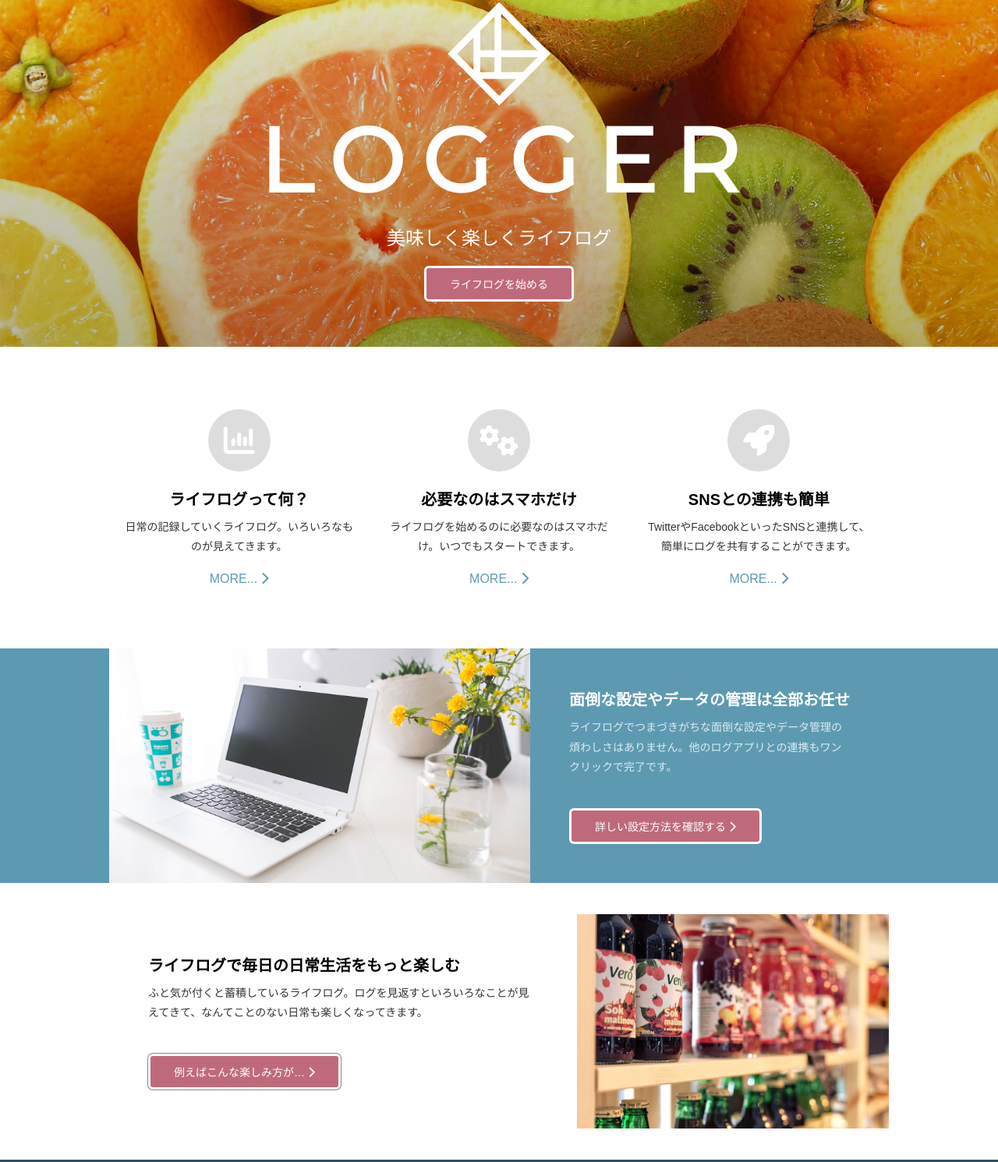
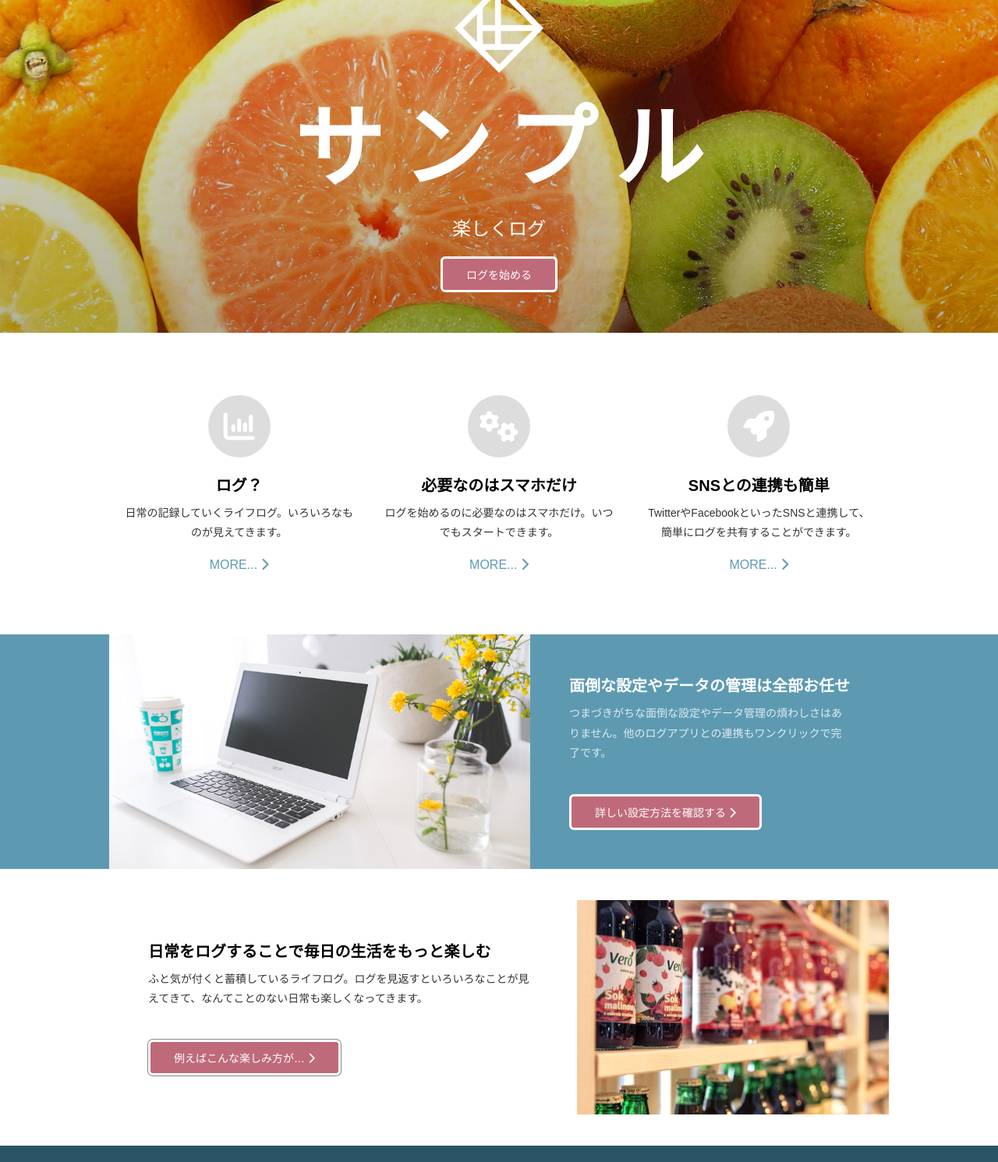
Before and after one commit to jjj-no-j/html-test, a plain HTML site: page index.html in a window 1280 px wide. Shown: the part 73-1564 px from the top of the page at 78% size. Drawn offline with nearby package versions, Linux system fonts and the light colour scheme.

Commit message:
Add files via upload
サンプルに変更

```diff
--- a/index.html
+++ b/index.html
@@ -1,9 +1,8 @@
-# html-test
 <!DOCTYPE html>
 <html lang="ja">
 <head>
 <meta charset="UTF-8">
-<title>サンプル</title>
+<title>練習</title>
 <meta name="viewport" content="width=device-width, initial-scale=1.0">
 <link href="https://fonts.googleapis.com/css?family=Montserrat" rel="stylesheet">
 <link rel="stylesheet" href="style.css">
@@ -60,9 +59,9 @@
 <section class="conA">
   <div class="container">
     <img src="img/logo.svg" alt="">
-    <h1>LOGGER</h1>
-    <p>美味しく楽しくライフログ</p>
-    <a href="#">ライフログを始める</a>
+    <h1>サンプル</h1>
+    <p>楽しくログ</p>
+    <a href="#">ログを始める</a>
   </div>
 </section>
 <section class="conB">
@@ -70,7 +69,7 @@
     <div class="text">
       <!-- <span class="fas fa-chart-bar icon"></span> -->
       <span class="fa fa-bar-chart icon"></span>
-      <h2>ライフログって何？</h2>
+      <h2>ログ？</h2>
       <p>日常の記録していくライフログ。いろいろなものが見えてきます。</p>
       <a href="#">MORE...
       <span class="fa fa-chevron-right"></span>
@@ -81,7 +80,7 @@
       <!-- <span class="fas fa-chart-bar icon"></span> -->
       <span class="fa fa-gears icon"></span>
       <h2>必要なのはスマホだけ</h2>
-      <p>ライフログを始めるのに必要なのはスマホだけ。いつでもスタートできます。</p>
+      <p>ログを始めるのに必要なのはスマホだけ。いつでもスタートできます。</p>
       <a href="#">MORE...
       <span class="fa fa-chevron-right"></span>
       </a>
@@ -104,7 +103,7 @@
     <div class="photo"></div>
     <div class="text">
       <h2>面倒な設定やデータの管理は全部お任せ</h2>
-      <p>ライフログでつまづきがちな面倒な設定やデータ管理の煩わしさはありません。他のログアプリとの連携もワンクリックで完了です。</p>
+      <p>つまづきがちな面倒な設定やデータ管理の煩わしさはありません。他のログアプリとの連携もワンクリックで完了です。</p>
       <a href="#">詳しい設定方法を確認する
       <span class="fa fa-chevron-right"></span>
       </a>
@@ -116,7 +115,7 @@
   <div class="container">
     <div class="photo"></div>
     <div class="text">
-      <h2>ライフログで毎日の日常生活をもっと楽しむ</h2>
+      <h2>日常をログすることで毎日の生活をもっと楽しむ</h2>
       <p>ふと気が付くと蓄積しているライフログ。ログを見返すといろいろなことが見えてきて、なんてことのない日常も楽しくなってきます。</p>
       <a href="#">例えばこんな楽しみ方が…
       <span class="fa fa-chevron-right"></span>
@@ -130,8 +129,8 @@
     <div class="footA">
       <h2>LOGGER</h2>
       <p>
-        〒581-0019 大阪府八尾市南小阪合町5-9-18-606 <br>
-        <a href="http://logger.nett/">http://logger.nett/</a>
+        〒000-0000 大阪府大阪市中央区0-0-0 <br>
+        <a href="#">http://......</a>
       </p>
 
       <nav class="footD">
@@ -199,12 +198,11 @@
     </nav>
 
     <div class="footC">
-      © LOGGER corp.All rights reserved.
+      © ... corp.All rights reserved.
     </div>
 
   </div>
 </footer>
 
-chapter３まで
 </body>
 </html>
```
